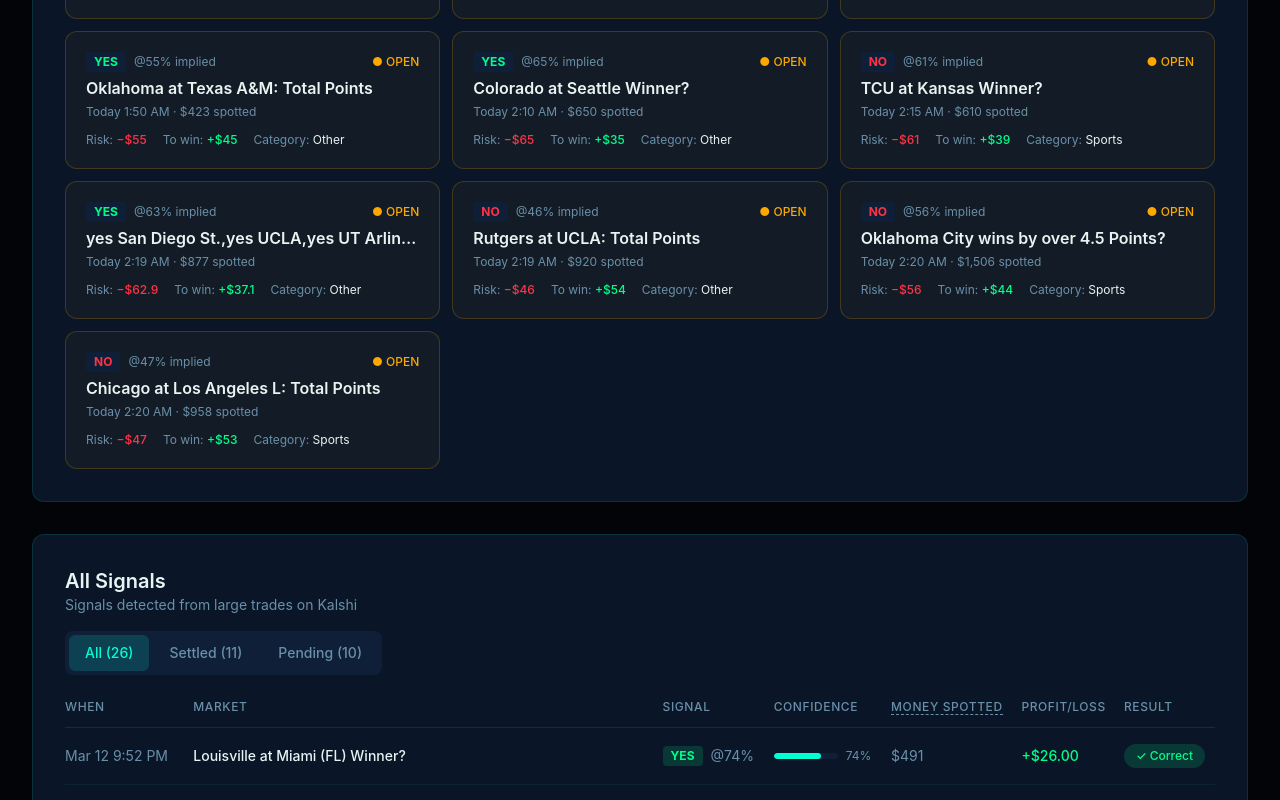
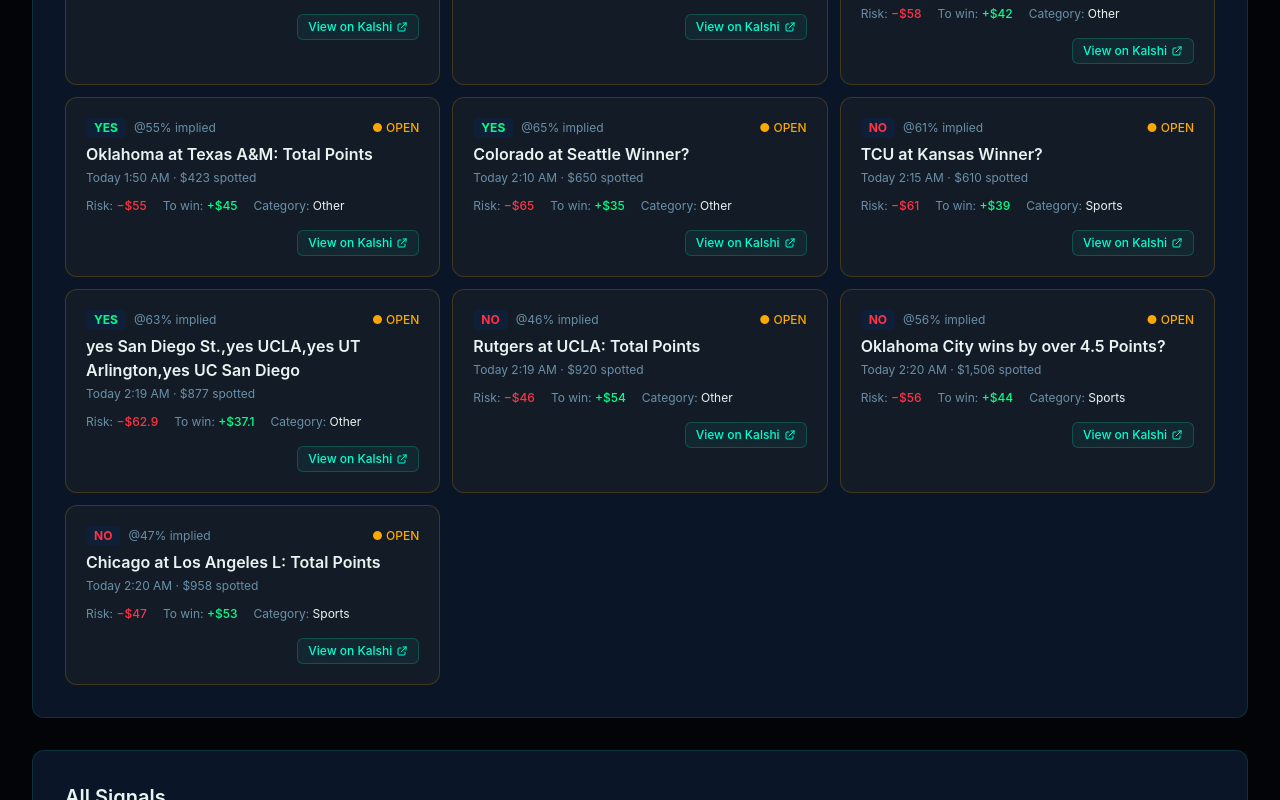
Before and after one commit to pagidik/kalshi-dashboard, a Next.js app: page / in a window 1280 px wide. Shown: the part 1080-1880 px from the top of the page. Built offline with nearby package versions, Linux system fonts and the light colour scheme.

Commit message:
feat: kalshi market links on pending cards + table rows

```diff
--- a/components/PredictionTable.tsx
+++ b/components/PredictionTable.tsx
@@ -51,14 +51,25 @@
   )
 }
 
+function kalshiUrl(ticker?: string): string | null {
+  if (!ticker) return null
+  // Derive series ticker by removing the last hyphen-delimited segment
+  // e.g. KXNCAAMBGAME-26MAR12LOUMIA-MIA → KXNCAAMBGAME-26MAR12LOUMIA
+  const parts = ticker.split('-')
+  if (parts.length < 2) return `https://kalshi.com/markets/${ticker}`
+  const series = parts.slice(0, -1).join('-')
+  return `https://kalshi.com/markets/${series}`
+}
+
 function PendingCard({ p }: { p: Prediction }) {
   const sideColor = p.side === 'YES' ? 'text-green' : 'text-red'
   const bet = 100
   const potentialWin = +(bet * (1 - p.price)).toFixed(2)
   const risk = +(bet * p.price).toFixed(2)
+  const url = kalshiUrl(p.ticker)
 
   return (
-    <div className="relative rounded-xl border border-amber/20 bg-amber/[0.04] p-5 hover:border-amber/40 transition-all">
+    <div className="relative rounded-xl border border-amber/20 bg-amber/[0.04] p-5 hover:border-amber/40 transition-all group/card">
       <div className="flex items-start justify-between gap-4">
         <div className="flex-1 min-w-0">
           <div className="flex items-center gap-2 mb-1">
@@ -66,11 +77,11 @@
             <span className="text-xs text-text-muted">@{p.impliedPct}% implied</span>
             <span className="ml-auto text-xs text-amber font-medium animate-pulse">● OPEN</span>
           </div>
-          <p className="font-semibold text-text truncate">{p.market}</p>
+          <p className="font-semibold text-text">{p.market}</p>
           <p className="text-xs text-text-muted mt-1">{formatTime(p.firedAt)} · ${p.dollarObserved.toLocaleString()} spotted</p>
         </div>
       </div>
-      <div className="mt-3 flex gap-4 text-xs">
+      <div className="mt-3 flex flex-wrap items-center gap-4 text-xs">
         <div>
           <span className="text-text-muted">Risk: </span>
           <span className="text-red font-medium">−${risk}</span>
@@ -83,6 +94,19 @@
           <span className="text-text-muted">Category: </span>
           <span className="text-text capitalize">{p.category}</span>
         </div>
+        {url && (
+          <a
+            href={url}
+            target="_blank"
+            rel="noopener noreferrer"
+            className="ml-auto flex items-center gap-1 rounded-md border border-accent/20 bg-accent/5 px-2.5 py-1 text-xs font-medium text-accent transition-all hover:bg-accent/15 hover:border-accent/40"
+          >
+            View on Kalshi
+            <svg className="h-3 w-3" fill="none" stroke="currentColor" viewBox="0 0 24 24">
+              <path strokeLinecap="round" strokeLinejoin="round" strokeWidth={2} d="M10 6H6a2 2 0 00-2 2v10a2 2 0 002 2h10a2 2 0 002-2v-4M14 4h6m0 0v6m0-6L10 14" />
+            </svg>
+          </a>
+        )}
       </div>
     </div>
   )
@@ -173,7 +197,18 @@
                   <div className="absolute left-0 top-0 h-full w-0.5 rounded bg-accent opacity-0 transition-opacity group-hover:opacity-100" />
                   {formatTime(p.firedAt)}
                 </td>
-                <td className="py-4 pr-4 font-medium text-text">{p.market}</td>
+                <td className="py-4 pr-4 font-medium text-text">
+                  {kalshiUrl(p.ticker) ? (
+                    <a
+                      href={kalshiUrl(p.ticker)!}
+                      target="_blank"
+                      rel="noopener noreferrer"
+                      className="hover:text-accent transition-colors hover:underline decoration-accent/50"
+                    >
+                      {p.market}
+                    </a>
+                  ) : p.market}
+                </td>
                 <td className="py-4 pr-4"><SideBadge side={p.side} pct={p.impliedPct} /></td>
                 <td className="py-4 pr-4"><ConfidenceBar pct={p.impliedPct} /></td>
                 <td className="py-4 pr-4 text-text-muted">${p.dollarObserved.toLocaleString()}</td>
```
Also changed, not shown: lib/predictions.ts (+6 -1 lines).
